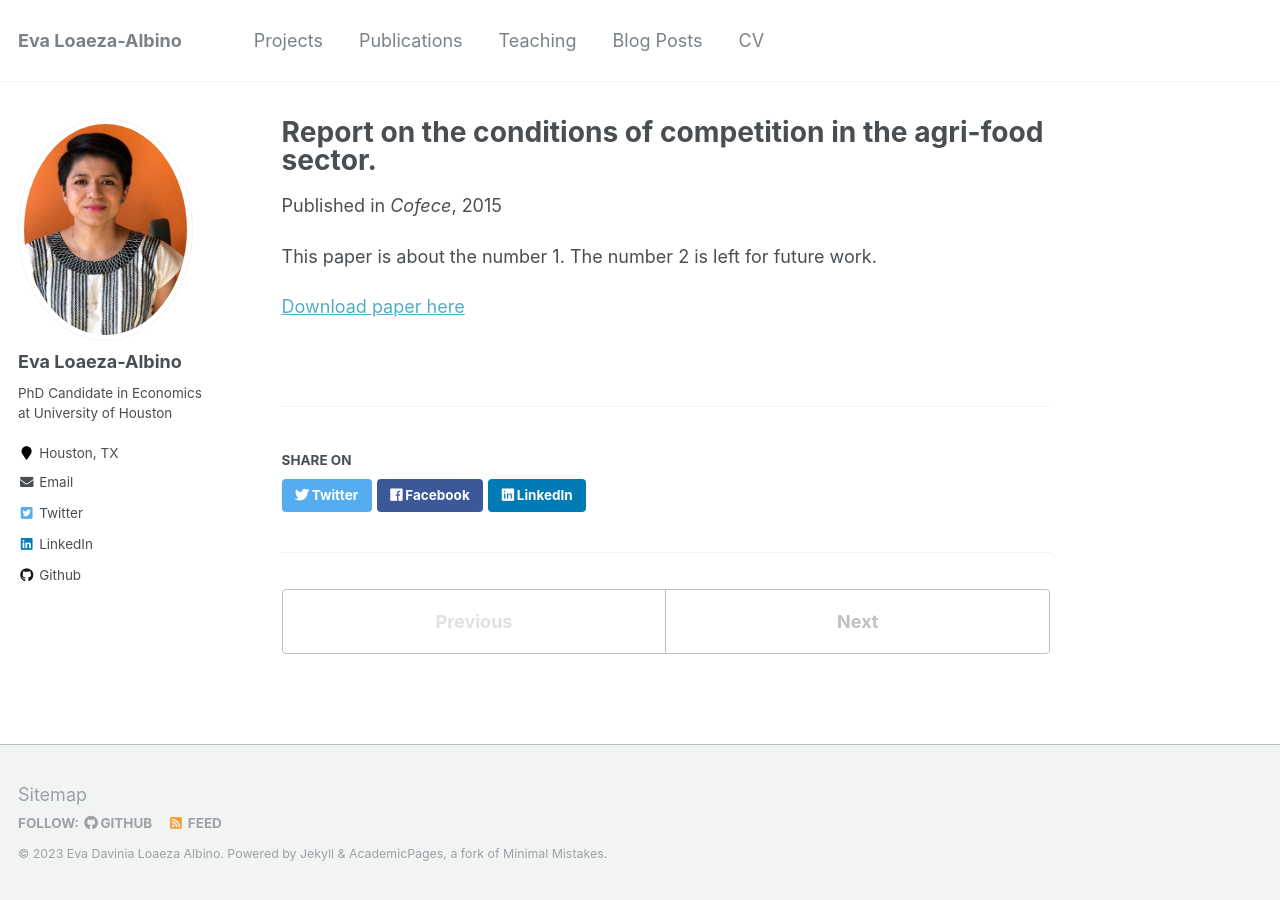
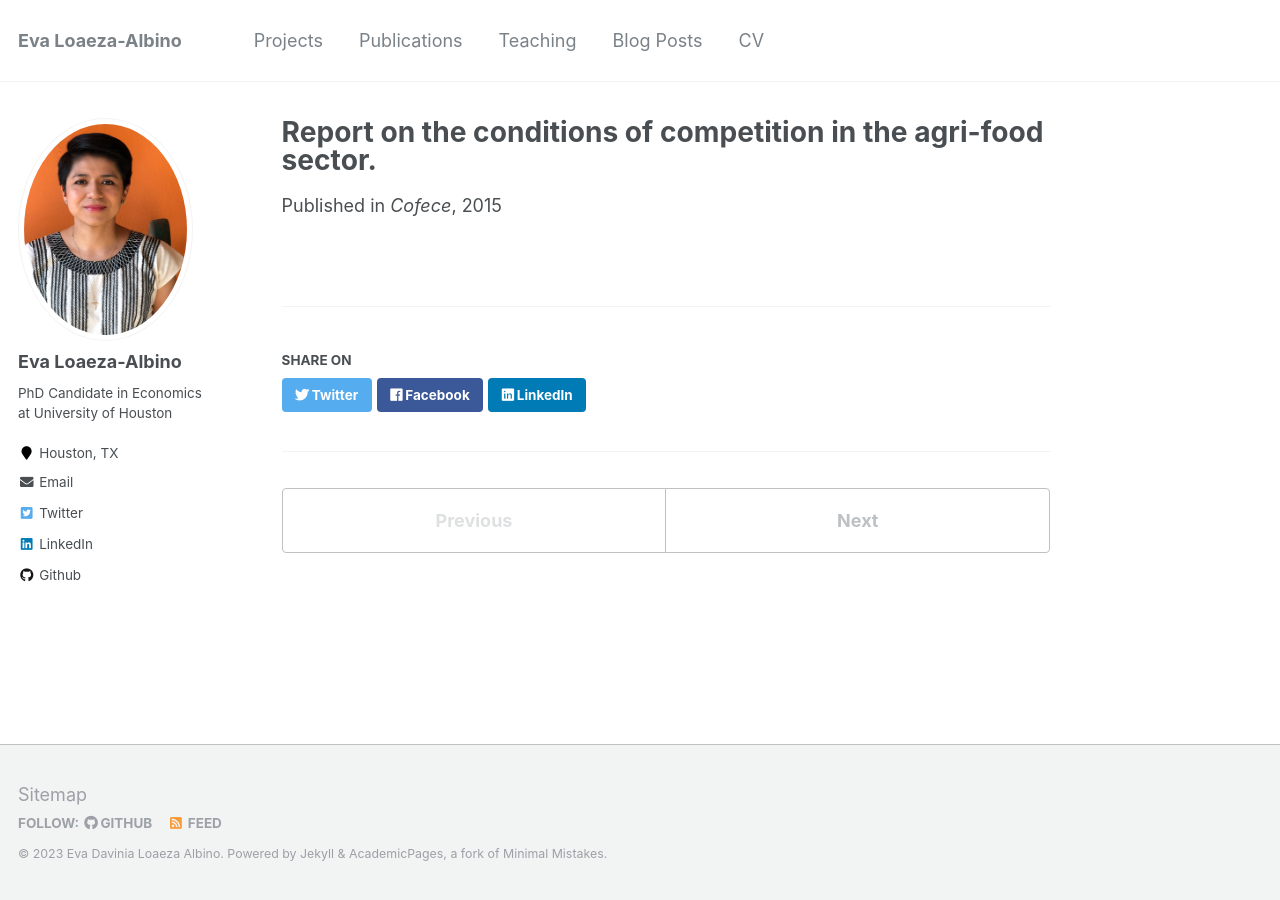
Before and after one commit to evaloaeza/evaloaeza.github.io, a Jekyll site: the page built from _publications/2009-10-01-paper-title-number-1.md, in a window 1280 px wide. Built offline with Jekyll 4.4.1, drawn with Linux system fonts in a browser that asks for light colours.

Commit message:
Update 2009-10-01-paper-title-number-1.md

```diff
--- a/_publications/2009-10-01-paper-title-number-1.md
+++ b/_publications/2009-10-01-paper-title-number-1.md
@@ -8,6 +8,3 @@ venue: 'Cofece'
 paperurl: 'https://www.cofece.mx/reporte-sobre-las-condiciones-de-competencia-en-el-sector-agroalimentario-2/'
 
 ---
-This paper is about the number 1. The number 2 is left for future work.
-
-[Download paper here](https://www.cofece.mx/reporte-sobre-las-condiciones-de-competencia-en-el-sector-agroalimentario-2/)
```
